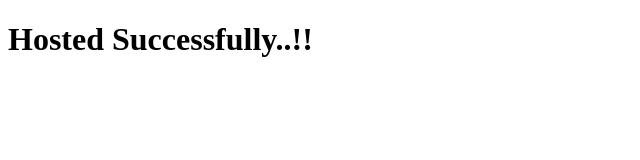
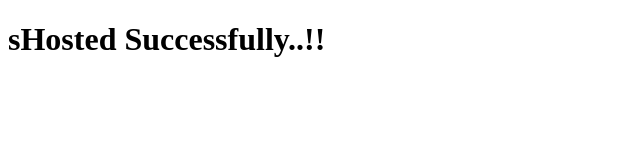
Before and after one commit to renishantala/apidemo, a plain HTML site: page index.html in a window 1280 px wide. Shown: the whole page, without its empty margins (0-640 px from the left). Drawn offline with Linux system fonts and the light colour scheme.

Commit message:
INITIAL COMIT

```diff
--- a/index.html
+++ b/index.html
@@ -7,6 +7,6 @@
     <title>Document</title>
 </head>
 <body>
-    <h1>Hosted Successfully..!!</h1>
+    <h1>sHosted Successfully..!!</h1>
 </body>
 </html>
```
